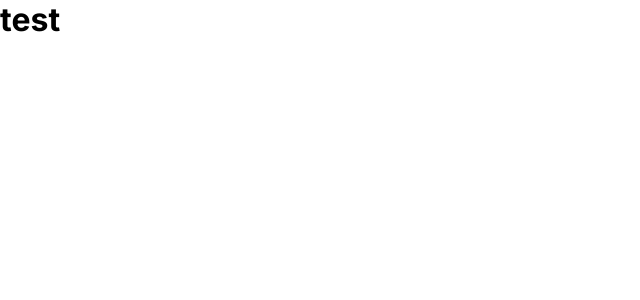
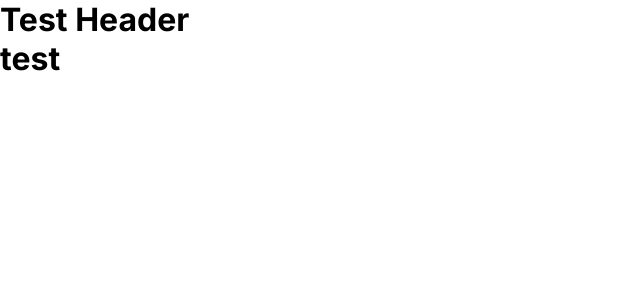
Before and after one commit to gustavocarvalho-ra/BDF, a Next.js app: page / in a window 1280 px wide. Shown: the top 300 px of the page, without its empty margins (0-640 px from the left). Built offline with nearby package versions, Linux system fonts and the light colour scheme.

Commit message:
feat: test component

```diff
--- a/src/app/components/Header/index.tsx
+++ b/src/app/components/Header/index.tsx
@@ -0,0 +1,8 @@
+import styles from "../../page.module.css"
+import Link from "next/link";
+
+export default function Header() {
+  return (
+    <h1>Test Header</h1>
+  )
+}
--- a/src/app/page.tsx
+++ b/src/app/page.tsx
@@ -1,8 +1,12 @@
 import Image from "next/image";
 import styles from "./page.module.css";
+import Header from "./components/Header";
 
 export default function Home() {
   return (
-    <h1>test</h1>
+    <>
+      <Header />
+      <h1>test</h1>
+    </>
   );
 }
```
Also changed, not shown: src/app/components/Header/styles.ts (added).
